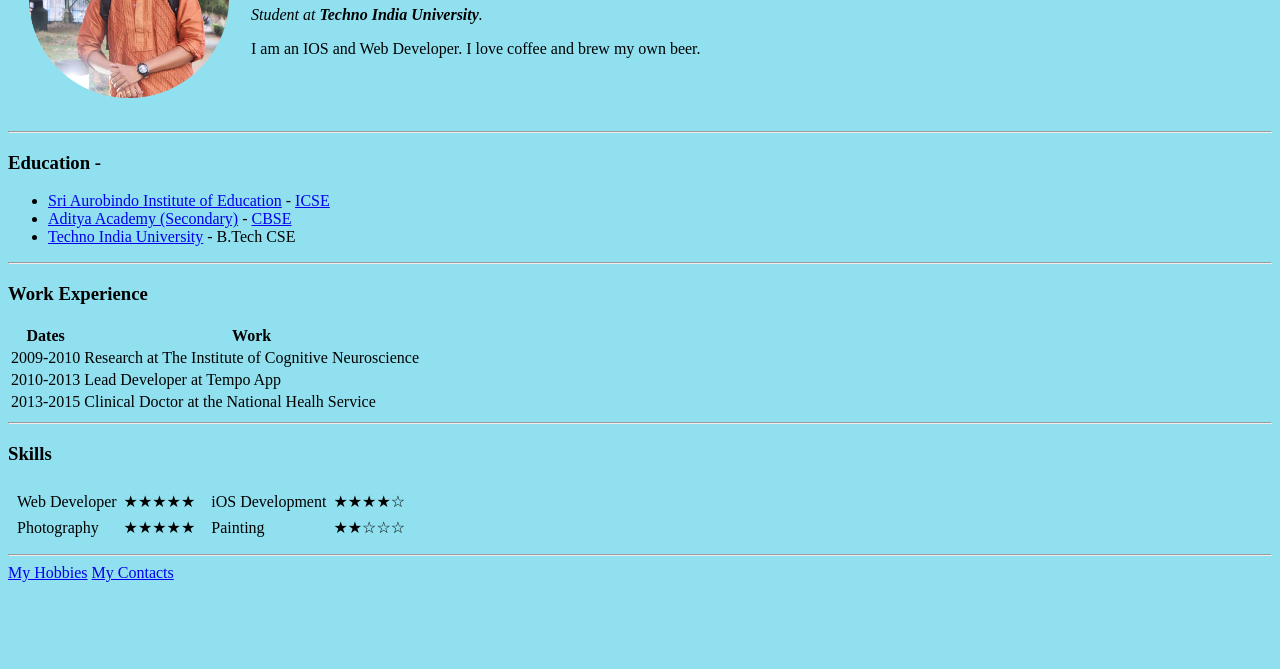
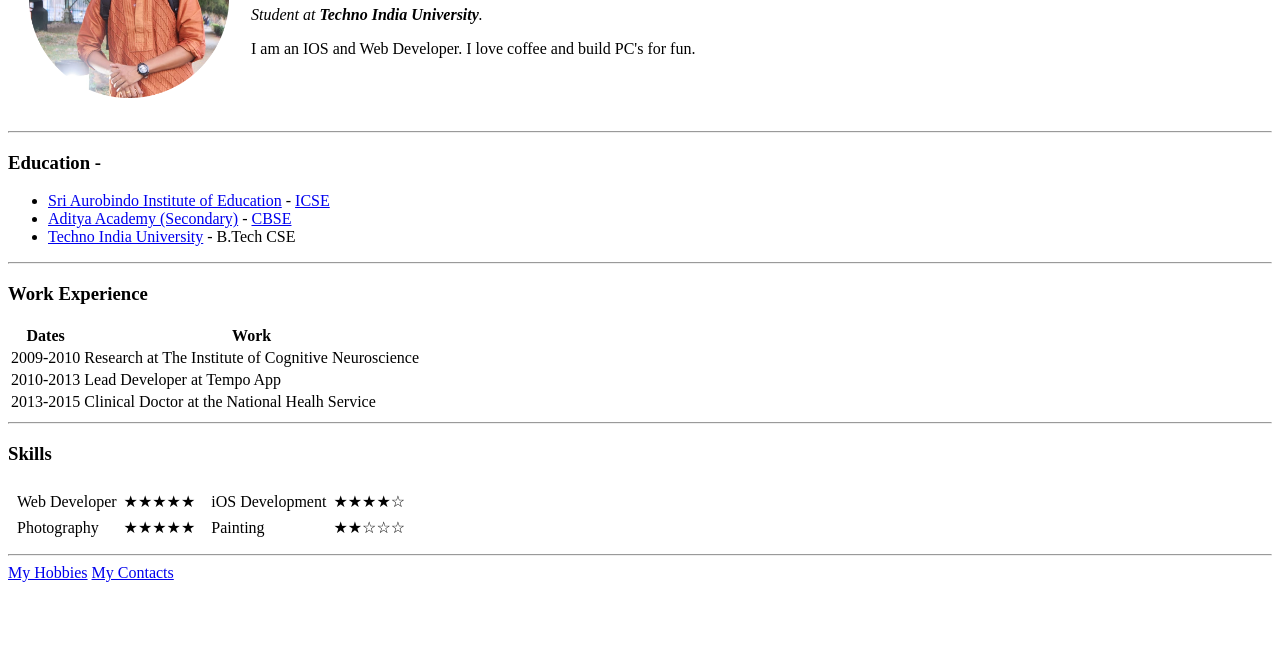
Before and after one commit to Nilanjanak/cv, a plain HTML site: page index.html in a window 1280 px wide. Shown: the part 131-800 px from the top of the page. Drawn offline with Linux system fonts and the light colour scheme.

Commit message:
Updated the index.html file

```diff
--- a/index.html
+++ b/index.html
@@ -4,14 +4,7 @@
 <head>
   <meta charset="utf-8">
   <title>Nilanjan's Personal Website</title>
-  <style>
-    body {
-      background-color: #90E0EF;
-    }
-    hr {
-
-    }
-  </style>
+  <link rel="stylesheet" href="CSS/styles.css">
 </head>
 
 <body>
@@ -21,7 +14,7 @@
       <td>
         <h1>Nilanjan Das</h1>
         <p><em>Student at <strong>Techno India University</strong>.</em></p>
-        <p>I am an IOS and Web Developer. I love coffee and brew my own beer.</p>
+        <p>I am an IOS and Web Developer. I love coffee and build PC's for fun.</p>
       </td>
     </tr>
   </table>
```
